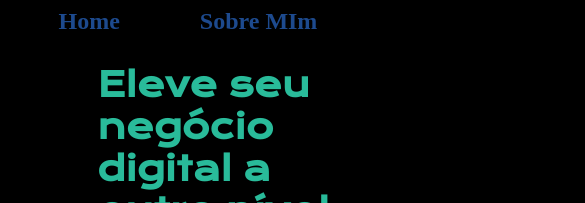
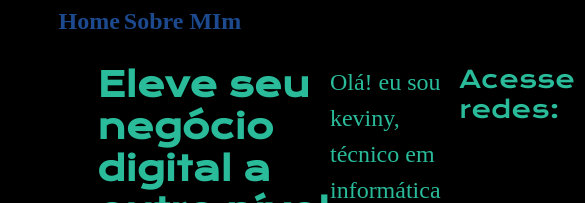
Before and after one commit to Keviny1234/projeto2.3-, a plain HTML site: page index.html in a window 390 px wide. Shown: the top 203 px of the page, 585 px wide, since content can reach past the window. Drawn offline with nearby package versions, Linux system fonts and the light colour scheme.

Commit message:
Update style.css

```diff
--- a/style.css
+++ b/style.css
@@ -16,15 +16,18 @@
     padding: 0;
 }
 
+@media (max-width: 1000px) {
 .cabecalho {
     background-color: var(--cor-fundo);
     padding: 2% 2% 1.6% 15%;
+
 }
 
 .cabecalho_menu {
-    display: flex;
+   /* display: flex;*/
     gap: 80px;
-
+    justify-direction: column-reverse;
+    }
 }
 
 .cabecalho_menu_link {
@@ -46,8 +49,9 @@ body {   /*  pagina */
     color: #f6f6f6;
 }
 
+@media (max-width: 1000px) {
 .apresentacao { /* section e  img */
-    display: flex; /* alinhamento em linha */
+   /* display: flex; alinhamento em linha */
     align-items: center;
     /* margin: 10% 20%;  */
     padding: 6% 25%;
@@ -55,7 +59,9 @@ body {   /*  pagina */
     background-color: var(--cor-fundo);
     color: var(--cor-primaria);
     justify-content: space-between;
-
+     justify-direction: column-reverse;
+    gap: 82px;
+    }
 }
 
 .apresentacao_conteudo {  /* section */
@@ -64,7 +70,7 @@ body {   /*  pagina */
     flex-direction:column /* alinhamento em coluna */
 
       /* gap espaçamentoentres as linhas e colunas  */
-
+    width: auto;
 }
 
 
```
